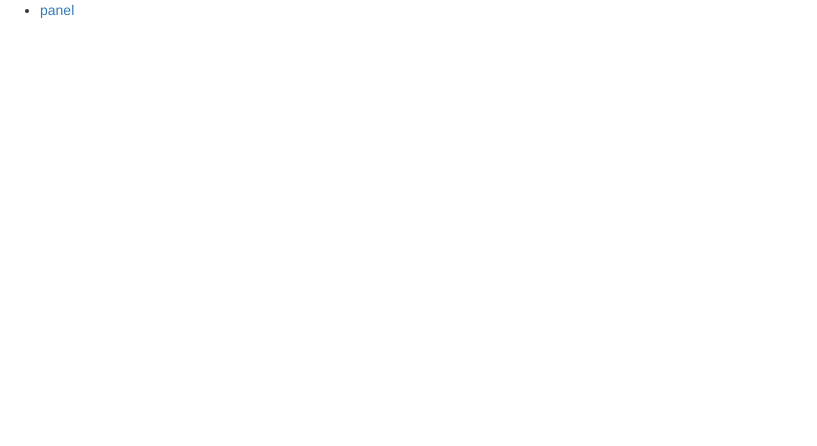
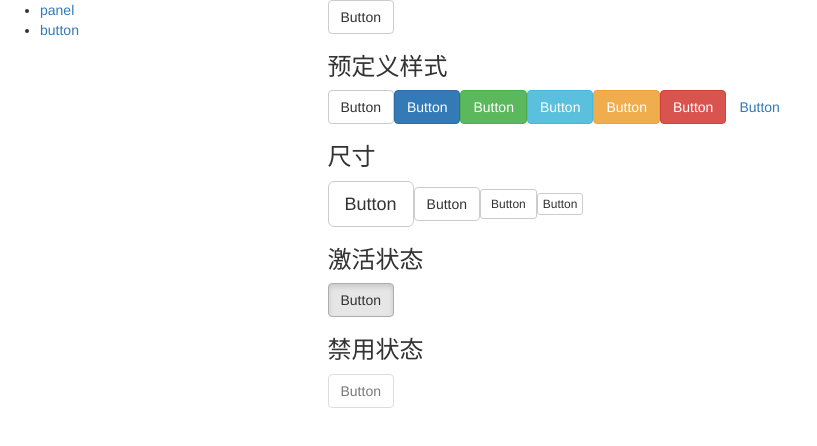
Before and after one commit to Tickly/tag-ui, a Vue app: page /button in a window 1280 px wide. Shown: the top 446 px of the page, without its empty margins (0-817 px from the left). Built offline with nearby package versions, Linux system fonts and the light colour scheme.

Commit message:
添加button组件

```diff
--- /dev/null
+++ b/packages/button/index.js
@@ -0,0 +1,3 @@
+import TagButton from './src/button'
+
+export default TagButton
--- /dev/null
+++ b/packages/button/src/button.vue
@@ -0,0 +1,35 @@
+<template>
+    <button class="btn" :class="buttonClass">
+        <slot>Button</slot>
+    </button>
+</template>
+<script>
+export default {
+    name: 'TagButton',
+    props: {
+        type: {
+            type: String,
+            default: 'default',
+        },
+        size: String,
+        active: Boolean,
+        disabled: Boolean,
+    },
+    computed: {
+        buttonClass() {
+            var obj = {};
+            obj['btn-' + this.type] = true;
+            if (this.size) {
+                obj['btn-' + this.size] = true;
+            }
+            if (this.active) {
+                obj['active'] = true;
+            }
+            if (this.disabled) {
+                obj['disabled'] = true;
+            }
+            return obj
+        }
+    },
+}
+</script>
--- a/src/App.vue
+++ b/src/App.vue
@@ -5,6 +5,9 @@
         <ul>
           <li>
             <a href="/panel">panel</a>
+          </li>
+          <li>
+            <a href="/button">button</a>
           </li>
         </ul>
       </div>
--- /dev/null
+++ b/src/examples/button.vue
@@ -0,0 +1,34 @@
+<template>
+    <div>
+        <tag-button></tag-button>
+
+        <h3>预定义样式</h3>
+        <div>
+            <tag-button></tag-button>
+            <tag-button type="primary"></tag-button>
+            <tag-button type="success"></tag-button>
+            <tag-button type="info"></tag-button>
+            <tag-button type="warning"></tag-button>
+            <tag-button type="danger"></tag-button>
+            <tag-button type="link"></tag-button>
+        </div>
+
+        <h3>尺寸</h3>
+        <div>
+            <tag-button size="lg"></tag-button>
+            <tag-button></tag-button>
+            <tag-button size="sm"></tag-button>
+            <tag-button size="xs"></tag-button>
+        </div>
+
+        <h3>激活状态</h3>
+        <div>
+            <tag-button active></tag-button>
+        </div>
+
+        <h3>禁用状态</h3>
+        <div>
+            <tag-button disabled></tag-button>
+        </div>
+    </div>
+</template>
--- a/src/main.js
+++ b/src/main.js
@@ -5,6 +5,7 @@ import App from './App'
 import router from './router'
 
 import Panel from '../packages/panel'
+import Button from '../packages/button'
 
 import 'bootstrap/dist/css/bootstrap.min.css'
 
@@ -13,6 +14,7 @@ Vue.config.productionTip = false
 
 const components = [
   Panel,
+  Button,
 ]
 
 components.forEach(component => {
```
Also changed, not shown: src/router/index.js (+6 -1 lines).
